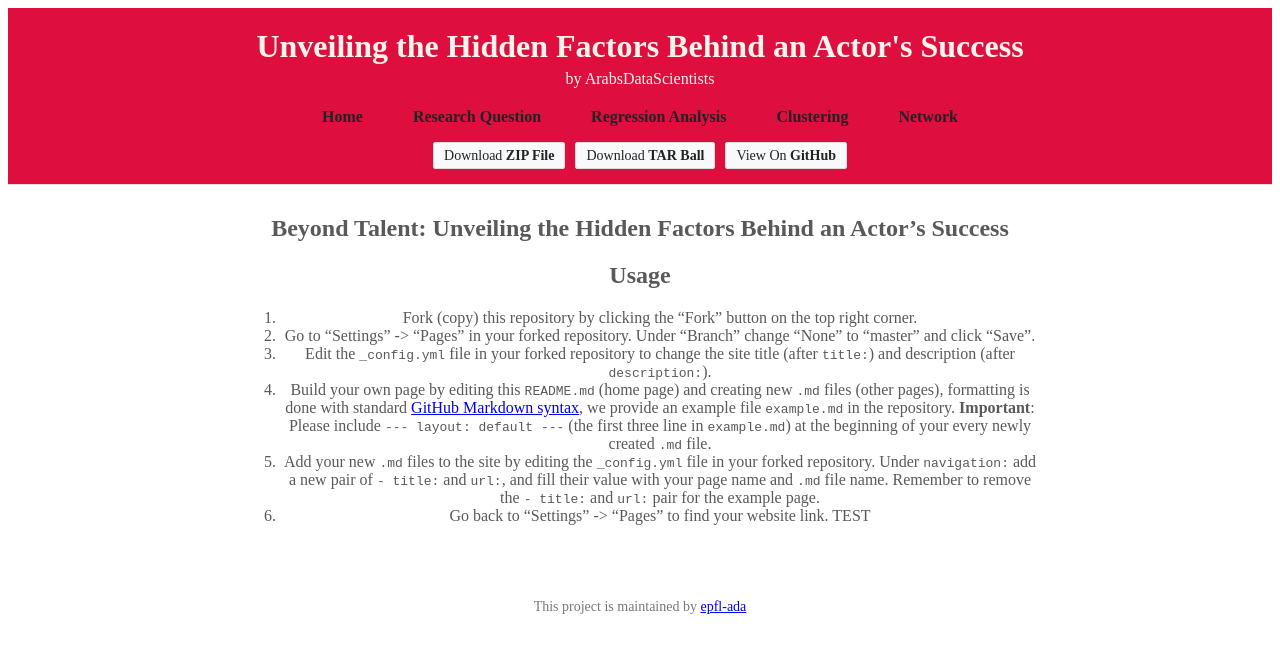
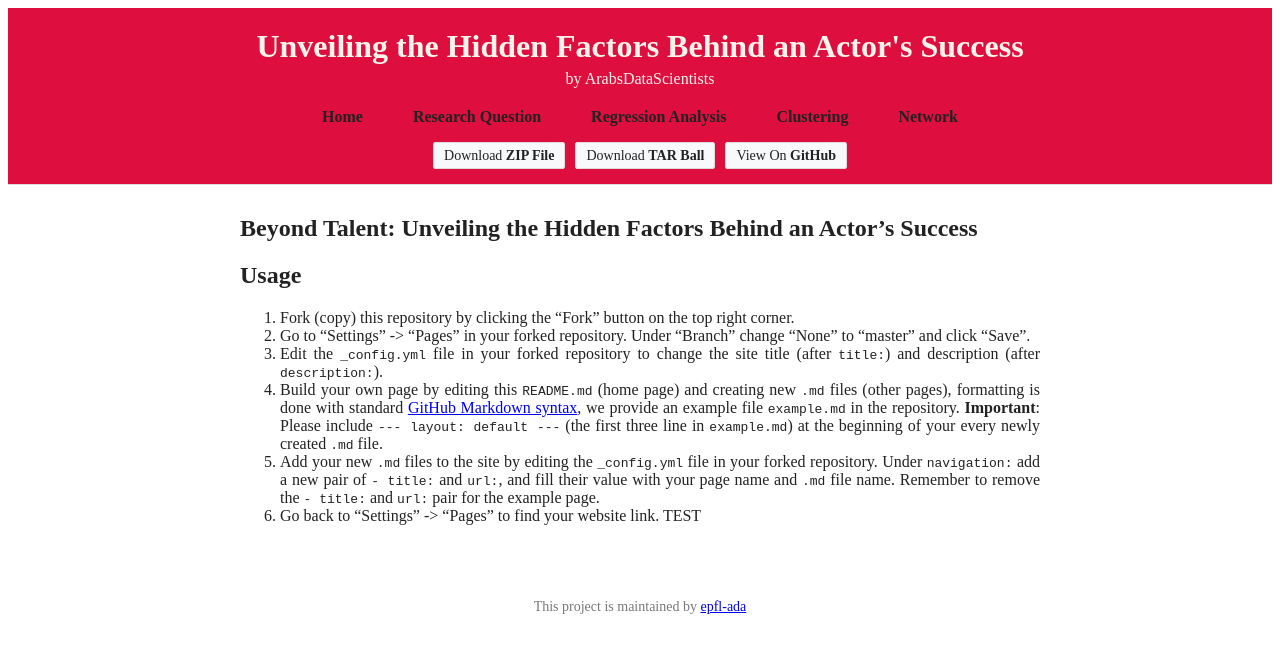
Before and after one commit to epfl-ada/ada-2024-project-arabsdatascientists2024, a Jekyll site: the page built from README.md, in a window 1280 px wide. Shown: the top 653 px of the page. Built offline with Jekyll 4.4.1, drawn with Linux system fonts in a browser that asks for light colours; our own code applies the rules of GitHub Pages for plain Markdown files.

Commit message:
Update styles.css

```diff
--- a/assets/css/styles.css
+++ b/assets/css/styles.css
@@ -53,8 +53,8 @@ section {
   margin-left: auto; /* Centers the section horizontally */
   margin-right: auto; /* Centers the section horizontally */
   max-width: 800px; /* Limits width for readability */
-  text-align: center; /* Centers the text inside the section */
-  color: #595959; /* Keeps the original text color */
+  text-align: justify; /* Centers the text inside the section */
+  color: #222; /* Keeps the original text color */
 }
 
 /* Downloads Section Styling */
```
